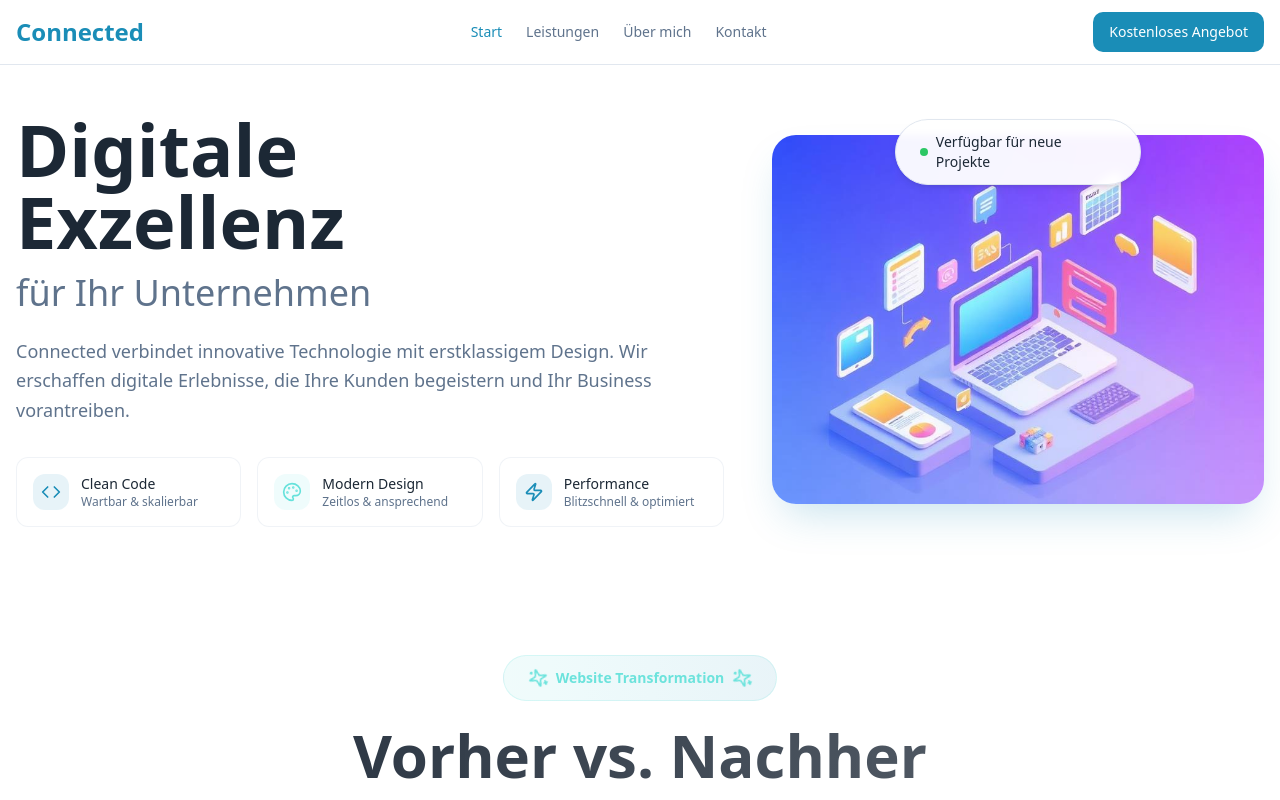
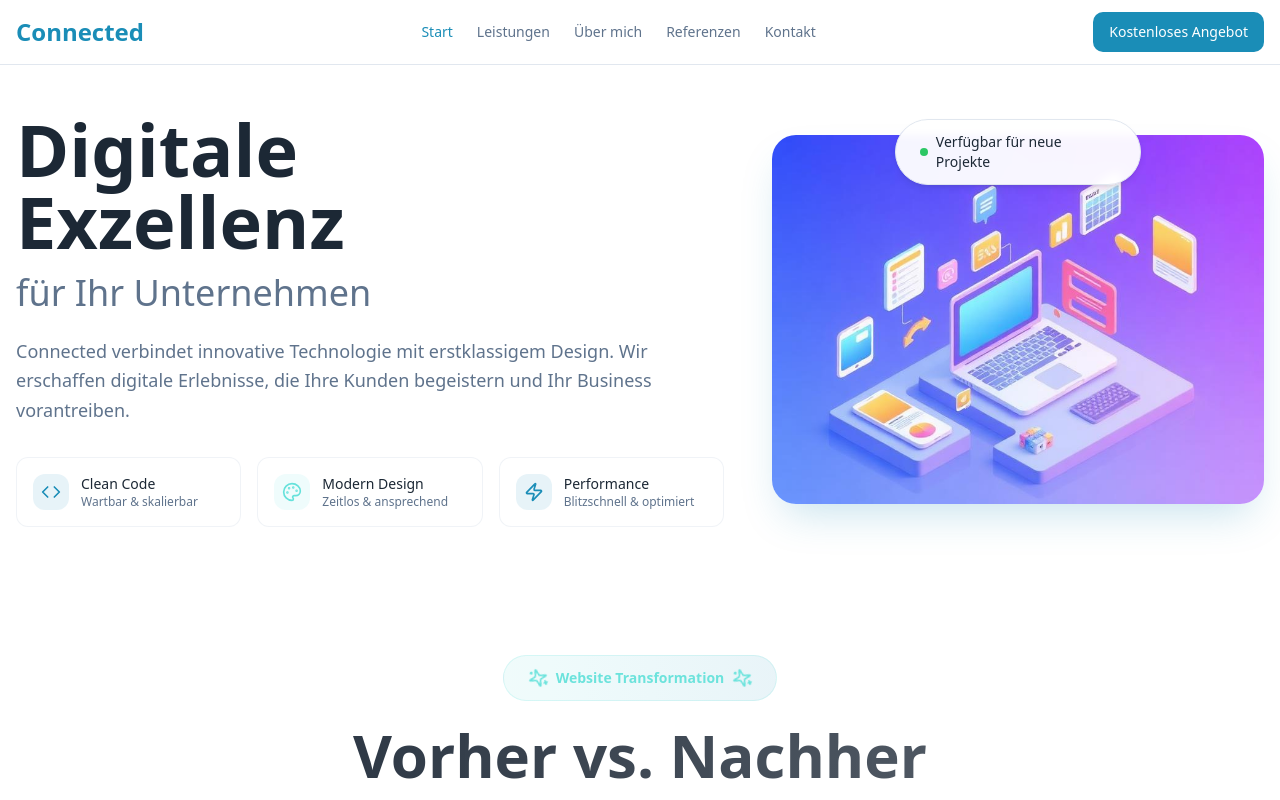
Before and after one commit to Connected-Robin-Lehmann/connected-rl, a React (Vite) app: page / in a window 1280 px wide. Shown: the top 800 px of the page. Built offline with nearby package versions, Linux system fonts and the light colour scheme.

Commit message:
Add Referenzen page link
- Add navigation entry for Referenzen (/references) to the main navigation so users can access the References page. The References page already exists and is routed.

```diff
--- a/src/components/Navigation.tsx
+++ b/src/components/Navigation.tsx
@@ -12,6 +12,7 @@ const Navigation = () => {
     { label: "Start", href: "/" },
     { label: "Leistungen", href: "/services" },
     { label: "Über mich", href: "/about" },
+    { label: "Referenzen", href: "/references" },
     { label: "Kontakt", href: "/contact" },
   ];
 
```
